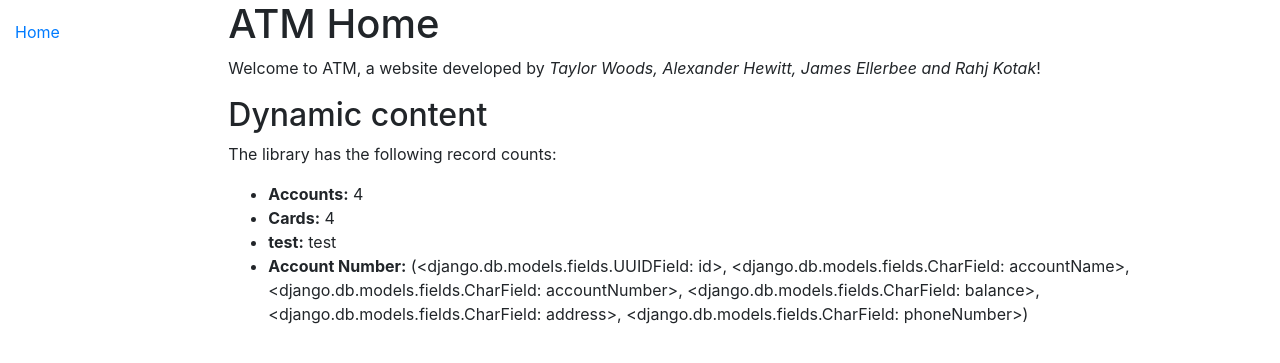
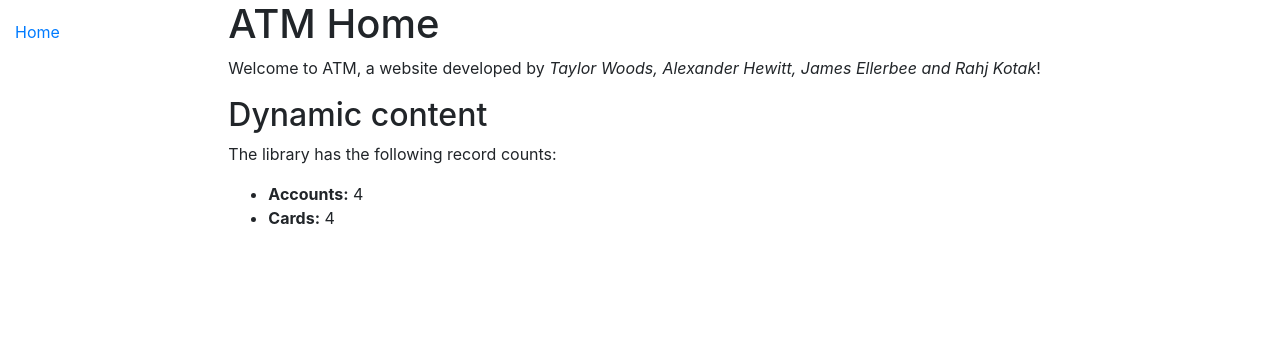
Before and after one commit to Woods-Taylor/ATM2, a Django app: page /catalog/ in a window 1280 px wide. Shown: the top 363 px of the page. Run offline with Django 3.2, Linux system fonts and the light colour scheme; data comes from the database, SQL or seed files in the repository; some libraries are stand-ins or nearby versions.

Commit message:
full working

```diff
--- a/catalog/models.py
+++ b/catalog/models.py
@@ -6,7 +6,7 @@ import uuid #required for unique instances of objects
 from django.urls import reverse # Used to generate URLs by reversing the URL patterns
 
 class Account(models.Model):
-    id = models.UUIDField(primary_key=True, default=uuid.uuid4, help_text='Unique ID for this particular account')
+    #id = models.UUIDField(primary_key=True, default=uuid.uuid4, help_text='Unique ID for this particular account')
     accountName = models.CharField(max_length=30, help_text="Enter the name of the account holder")
     accountNumber = models.CharField(max_length=13, null=True)
     balance = models.CharField(max_length=22, null=True)
--- a/catalog/templates/index.html
+++ b/catalog/templates/index.html
@@ -8,8 +8,7 @@
   <ul>
     <li><strong>Accounts:</strong> {{ num_accounts }}</li>
     <li><strong>Cards:</strong> {{ num_cards }}</li>
-    <li><strong>test:</strong> {{ test }}</li>
-    <li><strong>Account Number:</strong> {{specific_account}}
+
 
   </ul>
 {% endblock %}
--- a/catalog/views.py
+++ b/catalog/views.py
@@ -9,17 +9,19 @@ def index(request):
     """View function for home page of site"""
 
     num_accounts = userAccount.objects.all().count()
-    test = "test"
-    count = 12857
-    specific_account = userAccount._meta.fields
+    #test = "test"
+    #count = 12857
+    #specific_account = userAccount._meta.fields
+    #accountId = userAccount.objects.get(id = )
+
 
     num_cards = userCard.objects.all().count()
 
     context = {
         'num_accounts' : num_accounts,
-        'specific_account' : specific_account,
+        #'specific_account' : specific_account,
         'num_cards' : num_cards,
-        'test' : test,
+        #'test' : test,
         }
 
     return render(request, 'index.html', context=context)
```
